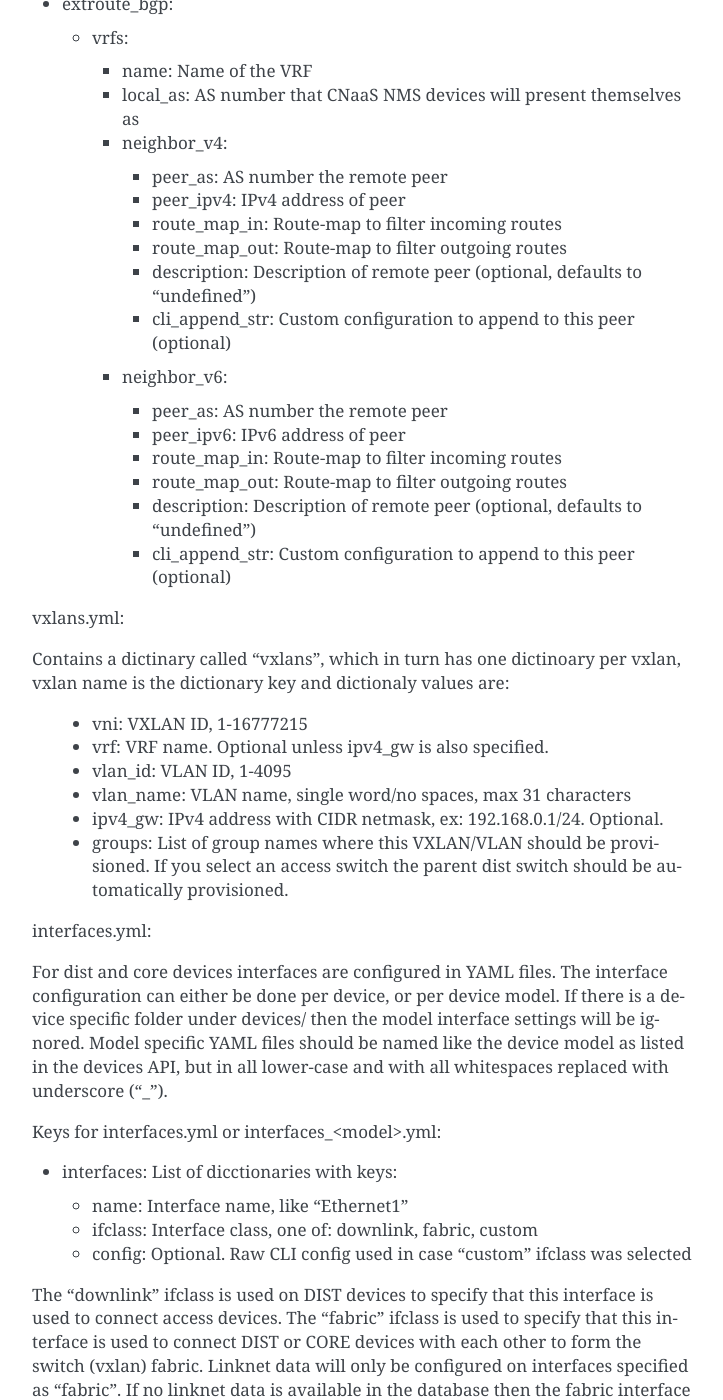
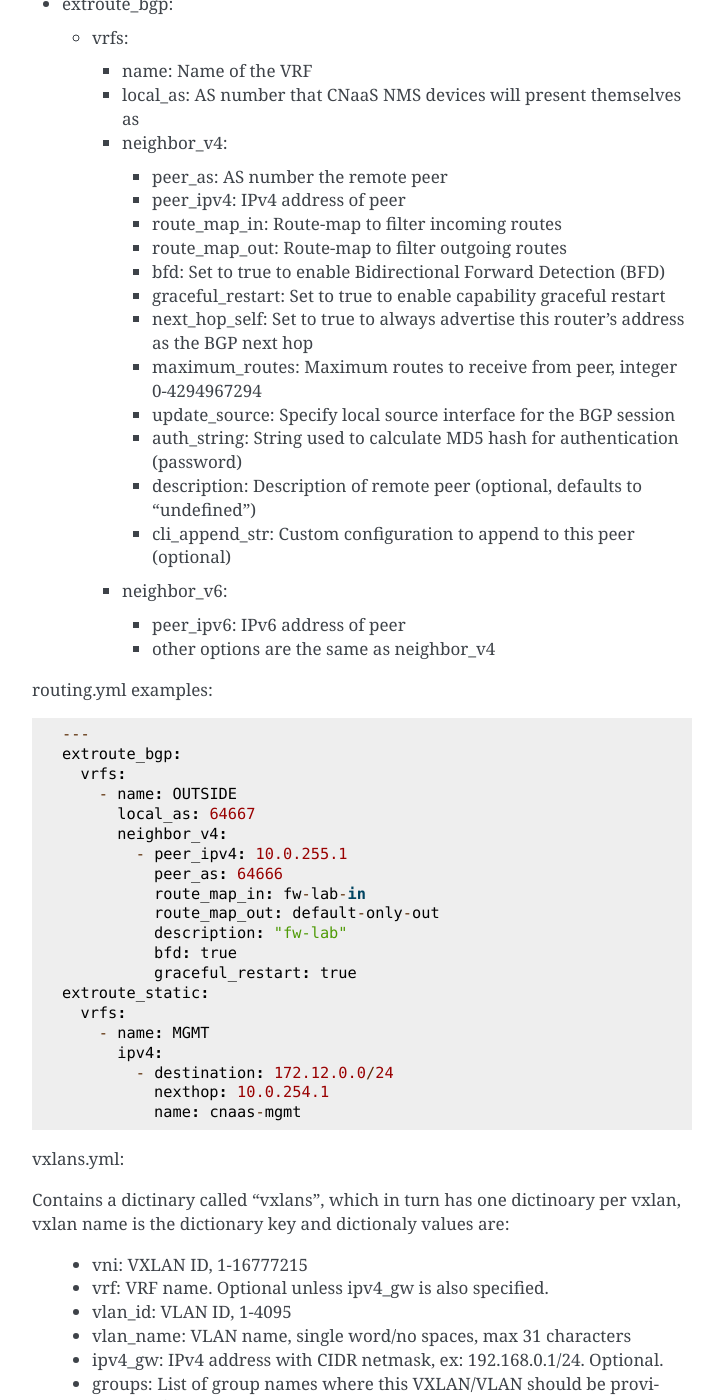
Before and after one commit to SUNET/cnaas-nms, a Sphinx documentation site: the page built from docs/reporef/index.rst, in a window 1280 px wide and 1400 px high, scrolled down 3927 px. Shown: the whole window, without its empty margins (388-1111 px from the left). Built offline with Sphinx 7.4.7, drawn with Linux system fonts in a browser that asks for light colours.

Commit message:
Docs for bgp neighbors

```diff
--- a/docs/reporef/index.rst
+++ b/docs/reporef/index.rst
@@ -203,16 +203,43 @@ Can contain the following dictionaries with specified keys:
       * peer_ipv4: IPv4 address of peer
       * route_map_in: Route-map to filter incoming routes
       * route_map_out: Route-map to filter outgoing routes
+      * bfd: Set to true to enable Bidirectional Forward Detection (BFD)
+      * graceful_restart: Set to true to enable capability graceful restart
+      * next_hop_self: Set to true to always advertise this router's address as the BGP next hop
+      * maximum_routes: Maximum routes to receive from peer, integer 0-4294967294
+      * update_source: Specify local source interface for the BGP session
+      * auth_string: String used to calculate MD5 hash for authentication (password)
       * description: Description of remote peer (optional, defaults to "undefined")
       * cli_append_str: Custom configuration to append to this peer (optional)
     * neighbor_v6:
 
-      * peer_as: AS number the remote peer
       * peer_ipv6: IPv6 address of peer
-      * route_map_in: Route-map to filter incoming routes
-      * route_map_out: Route-map to filter outgoing routes
-      * description: Description of remote peer (optional, defaults to "undefined")
-      * cli_append_str: Custom configuration to append to this peer (optional)
+      * other options are the same as neighbor_v4
+
+routing.yml examples:
+
+::
+
+   ---
+   extroute_bgp:
+     vrfs:
+       - name: OUTSIDE
+         local_as: 64667
+         neighbor_v4:
+           - peer_ipv4: 10.0.255.1
+             peer_as: 64666
+             route_map_in: fw-lab-in
+             route_map_out: default-only-out
+             description: "fw-lab"
+             bfd: true
+             graceful_restart: true
+   extroute_static:
+     vrfs:
+       - name: MGMT
+         ipv4:
+           - destination: 172.12.0.0/24
+             nexthop: 10.0.254.1
+             name: cnaas-mgmt
 
 vxlans.yml:
 
```
